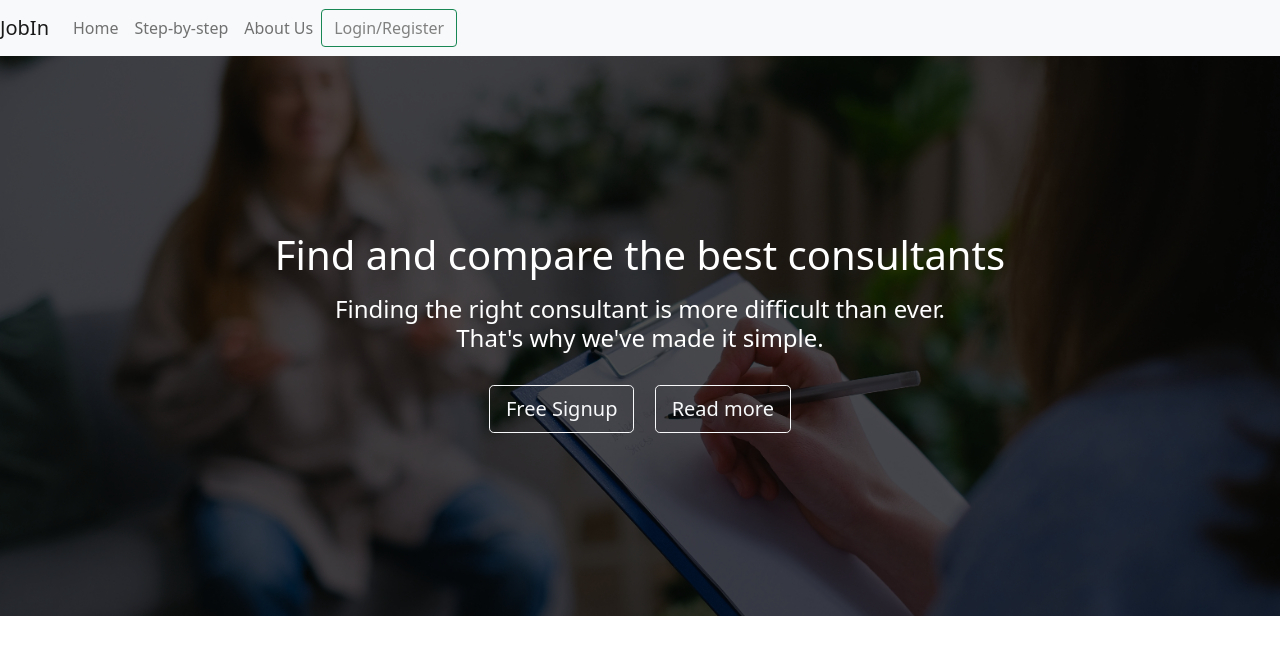
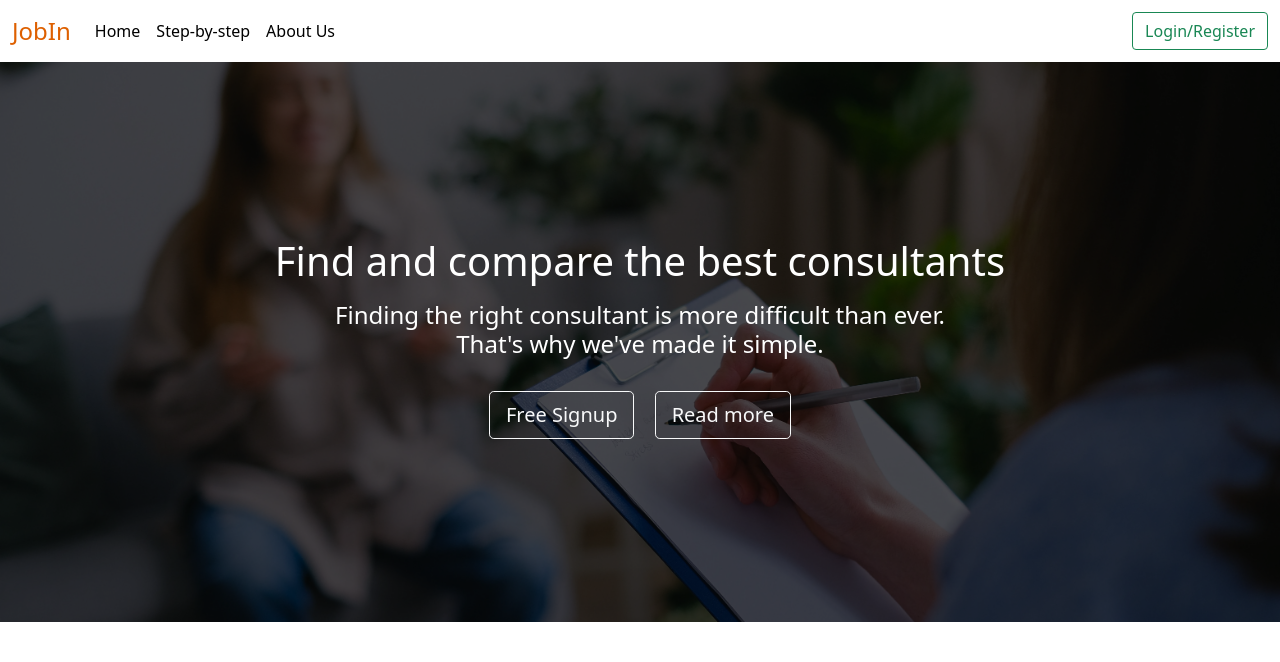
Before and after one commit to williamtyn/jobin, a Django app: page / in a window 1280 px wide. Shown: the top 662 px of the page. Run offline with Django 3.2, Linux system fonts and the light colour scheme; parts of the project's set-up code (start-up, migrations or seed data) failed here and were passed over; some libraries are stand-ins or nearby versions.

Commit message:
style navbar links and button in base.html

```diff
--- a/static/css/style.css
+++ b/static/css/style.css
@@ -3,12 +3,34 @@ body {
     padding-bottom: 70px;
 }
 
+/* index.html */
+
+/* Navbar */
+.navbar-brand {
+    color:#de6000;
+    font-size: x-large;
+}
+
+.navbar-brand:hover {
+    color: #de6000;
+}
+
+.nav-link {
+    color: black;
+}
+
+.nav-link:hover {
+    color: #de6000;
+}
+
 .custom-button a {
     text-decoration: none;
-    color: grey;
+    color: #198754;
 }
 
-/* index.html */
+.custom-button a:hover {
+    color: white;
+}
 
 /* Hero image */
 #hero-image {
--- a/templates/base.html
+++ b/templates/base.html
@@ -20,22 +20,23 @@
 </head>
 <body>
     <!-- Navigation -->
-    <nav class="navbar navbar-expand-lg navbar-light bg-light position-relative">
-        <a class="navbar-brand" href="#">JobIn</a>
-        <button class="navbar-toggler" type="button" data-toggle="collapse" data-target="#navbarSupportedContent" aria-controls="navbarSupportedContent" aria-expanded="false" aria-label="Toggle navigation">
+    <nav class="navbar navbar-expand-lg position-relative">
+      <div class="container-fluid">
+        <a class="navbar-brand" href="{% url 'home' %}">JobIn</a>
+        <button class="navbar-toggler" type="button" data-bs-toggle="collapse" data-bs-target="#navbarScroll" aria-controls="navbarScroll" aria-expanded="false" aria-label="Toggle navigation">
           <span class="navbar-toggler-icon"></span>
         </button>
 
-        <div class="collapse navbar-collapse" id="navbarSupportedContent">
-          <ul class="navbar-nav mr-auto">
-            <li class="nav-item active">
-              <a class="nav-link" href="#">Home <span class="sr-only">(current)</span></a>
+        <div class="collapse navbar-collapse" id="navbarScroll">
+          <ul class="navbar-nav me-auto my-2 my-lg-0 navbar-nav-scroll" style="--bs-scroll-height: 100px;">
+            <li class="nav-item">
+              <a class="nav-link active" aria-current="page" href="{% url 'home' %}">Home <span class="sr-only">(current)</span></a>
             </li>
             <li class="nav-item">
-              <a class="nav-link" href="#">Step-by-step</a>
+              <a class="nav-link" id="step-by-step">Step-by-step</a>
             </li>
             <li class="nav-item">
-                <a class="nav-link" href="#">About Us</a>
+                <a class="nav-link" id="about-us">About Us</a>
             </li>
           </ul>
           <!-- Display navbar links for logged in Customers -->
@@ -56,16 +57,17 @@
             <button class="btn btn-outline-success my-2 my-sm-0 custom-button" type="submit"><a href="{% url 'account_logout' %}">Logout</a></button>
           {% endif %}
           {% else %}
-            <button class="btn btn-outline-success my-2 my-sm-0 custom-button" type="submit"><a href="{% url 'account_login' %}">Login/Register</a></button>
+            <button class="btn btn-outline-success my-2 my-sm-0 custom-button" type="submit"><a href="{% url 'account_login' %}" class="link-in-button">Login/Register</a></button>
           {% endif %}
           </ul>
         </div>
+      </div>
     </nav>
 
     <!-- Messages to user -->
     <div class="container">
       <div class="row">
-        <div class="col-md-8 offset-md-2">
+        <div class="col-md-12">
             {% for message in messages %}
             <div class="alert {{ message.tags }} alert-dismissible fade show" id="msg" role="alert">
               {{ message | safe }}
```
